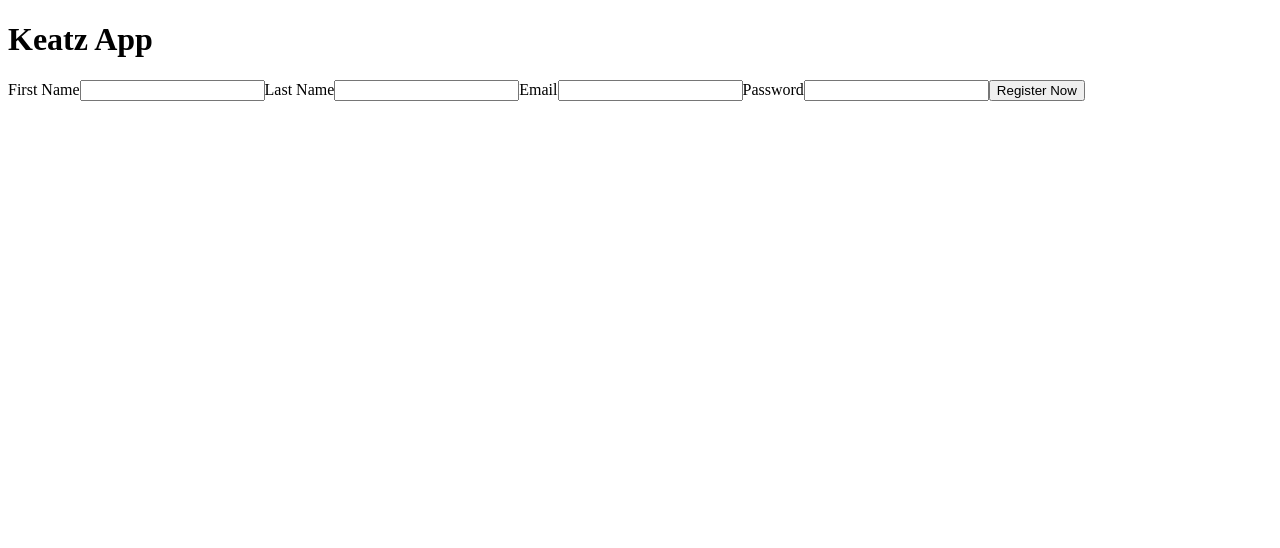
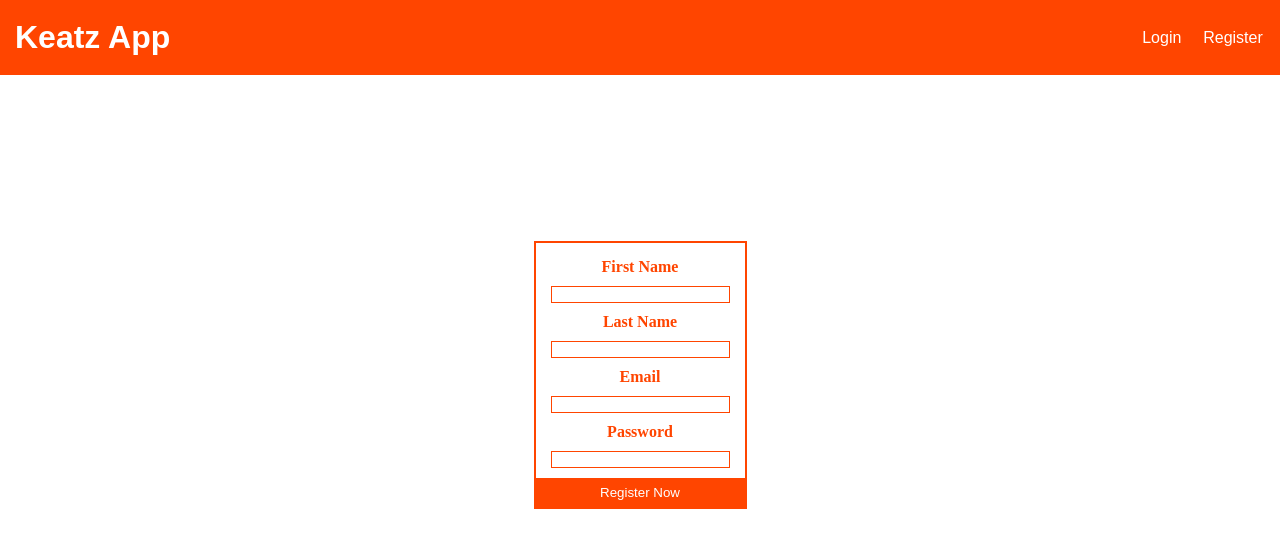
Before and after one commit to blackjf85/keatz-web-app, a React (Create React App) app: page /register in a window 1280 px wide. Shown: the top 548 px of the page. Built offline with nearby package versions, Linux system fonts and the light colour scheme.

Commit message:
created register and login with basic stying and routing

```diff
--- a/package.json
+++ b/package.json
@@ -9,7 +9,12 @@
     "axios": "^0.21.4",
     "react": "^17.0.2",
     "react-dom": "^17.0.2",
+    "react-redux": "^7.2.5",
+    "react-router": "^5.2.1",
+    "react-router-dom": "^5.3.0",
     "react-scripts": "4.0.3",
+    "redux": "^4.1.1",
+    "styled-components": "^5.3.1",
     "web-vitals": "^1.1.2"
   },
   "scripts": {
--- a/src/App.js
+++ b/src/App.js
@@ -1,11 +1,22 @@
+import React, { useState } from "react";
+import { BrowserRouter as Router, Switch, Route } from "react-router-dom";
+
+import Header from "./components/Header";
+import Login from "./components/Login";
 import Register from "./components/Register";
 
 function App() {
+  const [isLoggedIn, setIsLoggedIn] = useState(false);
   return (
-    <div className="App">
-      <h1>Keatz App</h1>
-      <Register />
-    </div>
+    <Router>
+      <div className="App">
+        <Header isLoggedIn={isLoggedIn} />
+        <Switch>
+          <Register path="/register" />
+          <Login path="/login" />
+        </Switch>
+      </div>
+    </Router>
   );
 }
 
--- /dev/null
+++ b/src/components/Header.jsx
@@ -0,0 +1,67 @@
+import React from "react";
+import { Link } from "react-router-dom";
+import styled from "styled-components";
+
+const Header = (props) => {
+  return (
+    <StyledDiv className="header-container">
+      <h1 className="header-heading">Keatz App</h1>
+      {!props.isLoggedIn ? (
+        <StyledUl className="header-list">
+          <StyledLi className="header-li">
+            <NavLink to="/login">Login</NavLink>
+          </StyledLi>
+          <StyledLi className="header-li">
+            <NavLink to="/register">Register</NavLink>
+          </StyledLi>
+        </StyledUl>
+      ) : (
+        <StyledUl className="header-list">
+          <NavLink className="header-li">Logout</NavLink>
+        </StyledUl>
+      )}
+    </StyledDiv>
+  );
+};
+
+const NavLink = styled(Link)`
+  text-decoration: none;
+  background-color: orangered;
+  color: white;
+
+  :hover {
+    background-color: white;
+    color: orangered;
+  }
+`;
+
+const StyledDiv = styled.div`
+  font-family: sans-serif;
+  background-color: orangered;
+  color: white;
+  display: flex;
+  justify-content: space-between;
+  align-items: center;
+  height: 75px;
+  padding: 0px 15px;
+  margin-bottom: 50px;
+`;
+
+const StyledUl = styled.ul`
+  list-style: none;
+  display: flex;
+  padding: 0px 15px;
+`;
+
+const StyledLi = styled.li`
+  margin: 5%;
+  padding: 5px;
+
+  :hover {
+    cursor: pointer;
+    background-color: white;
+    color: orangered;
+  }
+`;
+
+export default Header;
--- a/src/components/Login.jsx
+++ b/src/components/Login.jsx
@@ -0,0 +1,96 @@
+import React, { useState, useEffect } from "react";
+import axios from "axios";
+import styled from "styled-components";
+
+const Login = () => {
+  const [loginForm, setLoginForm] = useState({
+    email: "",
+    password: "",
+  });
+
+  const onChange = (e) => {
+    setLoginForm({
+      ...loginForm,
+      [e.target.name]: e.target.value,
+    });
+  };
+
+  return (
+    <StyledForm id="register">
+      <FormDiv className="form-container">
+        <StyledLabel htmlFor="email" classNamee="form-label">
+          Email
+        </StyledLabel>
+        <StyledInput
+          type="email"
+          id="email"
+          onChange={(event) => onChange(event)}
+          name="email"
+          value={loginForm.email}
+        />
+        <StyledLabel htmlFor="password" classNamee="form-label">
+          Password
+        </StyledLabel>
+        <StyledInput
+          type="password"
+          id="password"
+          onChange={(event) => onChange(event)}
+          name="password"
+          value={loginForm.password}
+        />
+        <StyledButton type="submit" id="submit">
+          Register Now
+        </StyledButton>
+      </FormDiv>
+    </StyledForm>
+  );
+};
+
+const StyledForm = styled.form`
+  width: 100vw;
+  height: 500px;
+
+  display: flex;
+  flex-direction: column;
+  justify-content: center;
+  align-items: center;
+`;
+
+const FormDiv = styled.div`
+  display: flex;
+  flex-direction: column;
+  justify-content: center;
+  align-items: center;
+
+  padding: 15px;
+  padding-bottom: 0px;
+  border: 2px solid orangered;
+`;
+
+const StyledLabel = styled.label`
+  margin-bottom: 10px;
+
+  font-weight: bold;
+  color: orangered;
+`;
+
+const StyledInput = styled.input`
+  margin-bottom: 10px;
+  border: 1px solid orangered;
+  color: orangered;
+`;
+
+const StyledButton = styled.button`
+  background-color: orangered;
+  color: white;
+  border: 2px solid orangered;
+  padding: 5px;
+  width: 117%;
+
+  :hover {
+    font-weight: bold;
+    cursor: pointer;
+  }
+`;
+
+export default Login;
--- a/src/components/Register.jsx
+++ b/src/components/Register.jsx
@@ -1,5 +1,6 @@
 import React, { useState, useEffect } from "react";
 import axios from "axios";
+import styled from "styled-components";
 
 const Register = () => {
   const [registerForm, setRegisterForm] = useState({
@@ -17,51 +18,101 @@ const Register = () => {
   };
 
   return (
-    <div>
-      <form id="register">
-        <label htmlFor="firstname">First Name</label>
-        <input
+    <StyledForm id="register">
+      <FormDiv className="form-container">
+        <StyledLabel htmlFor="firstname" classNamee="form-label">
+          First Name
+        </StyledLabel>
+        <StyledInput
           type="text"
           id="firstname"
           onChange={(event) => onChange(event)}
           name="firstname"
           value={registerForm.firstname}
         />
-        <label htmlFor="lastname">Last Name</label>
-        <input
+        <StyledLabel htmlFor="lastname" classNamee="form-label">
+          Last Name
+        </StyledLabel>
+        <StyledInput
           type="text"
           id="lastname"
           onChange={(event) => onChange(event)}
           name="lastname"
           value={registerForm.lastname}
         />
-        <label htmlFor="email">Email</label>
-        <input
+        <StyledLabel htmlFor="email" classNamee="form-label">
+          Email
+        </StyledLabel>
+        <StyledInput
           type="email"
           id="email"
           onChange={(event) => onChange(event)}
           name="email"
           value={registerForm.email}
         />
-        <label htmlFor="password">Password</label>
-        <input
+        <StyledLabel htmlFor="password" classNamee="form-label">
+          Password
+        </StyledLabel>
+        <StyledInput
           type="password"
           id="password"
           onChange={(event) => onChange(event)}
           name="password"
           value={registerForm.password}
         />
-        <button type="submit" id="submit">
+        <StyledButton type="submit" id="submit">
           Register Now
-        </button>
-      </form>
-      <h2>
-        {registerForm.firstname} {registerForm.lastname}
-      </h2>
-      <p>{registerForm.email}</p>
-      <p>{registerForm.password}</p>
-    </div>
+        </StyledButton>
+      </FormDiv>
+    </StyledForm>
   );
 };
 
+const StyledForm = styled.form`
+  width: 100vw;
+  height: 500px;
+
+  display: flex;
+  flex-direction: column;
+  justify-content: center;
+  align-items: center;
+`;
+
+const FormDiv = styled.div`
+  display: flex;
+  flex-direction: column;
+  justify-content: center;
+  align-items: center;
+
+  padding: 15px;
+  padding-bottom: 0px;
+  border: 2px solid orangered;
+`;
+
+const StyledLabel = styled.label`
+  margin-bottom: 10px;
+
+  font-weight: bold;
+  color: orangered;
+`;
+
+const StyledInput = styled.input`
+  margin-bottom: 10px;
+  border: 1px solid orangered;
+  color: orangered;
+`;
+
+const StyledButton = styled.button`
+  background-color: orangered;
+  color: white;
+  border: 2px solid orangered;
+  padding: 5px;
+  width: 117%;
+
+  :hover {
+    font-weight: bold;
+    cursor: pointer;
+  }
+`;
+
 export default Register;
--- /dev/null
+++ b/src/index.css
@@ -0,0 +1,4 @@
+* {
+  margin: 0;
+  padding: 0;
+}
--- a/src/index.js
+++ b/src/index.js
@@ -1,6 +1,7 @@
 import React from "react";
 import ReactDOM from "react-dom";
 import App from "./App";
+import "./index.css";
 
 ReactDOM.render(
   <React.StrictMode>
```
Also changed, not shown: src/components/PrivateRoute.jsx (added, +19 -0 lines), 2 other files (tests, documents, lock files or other folders).
